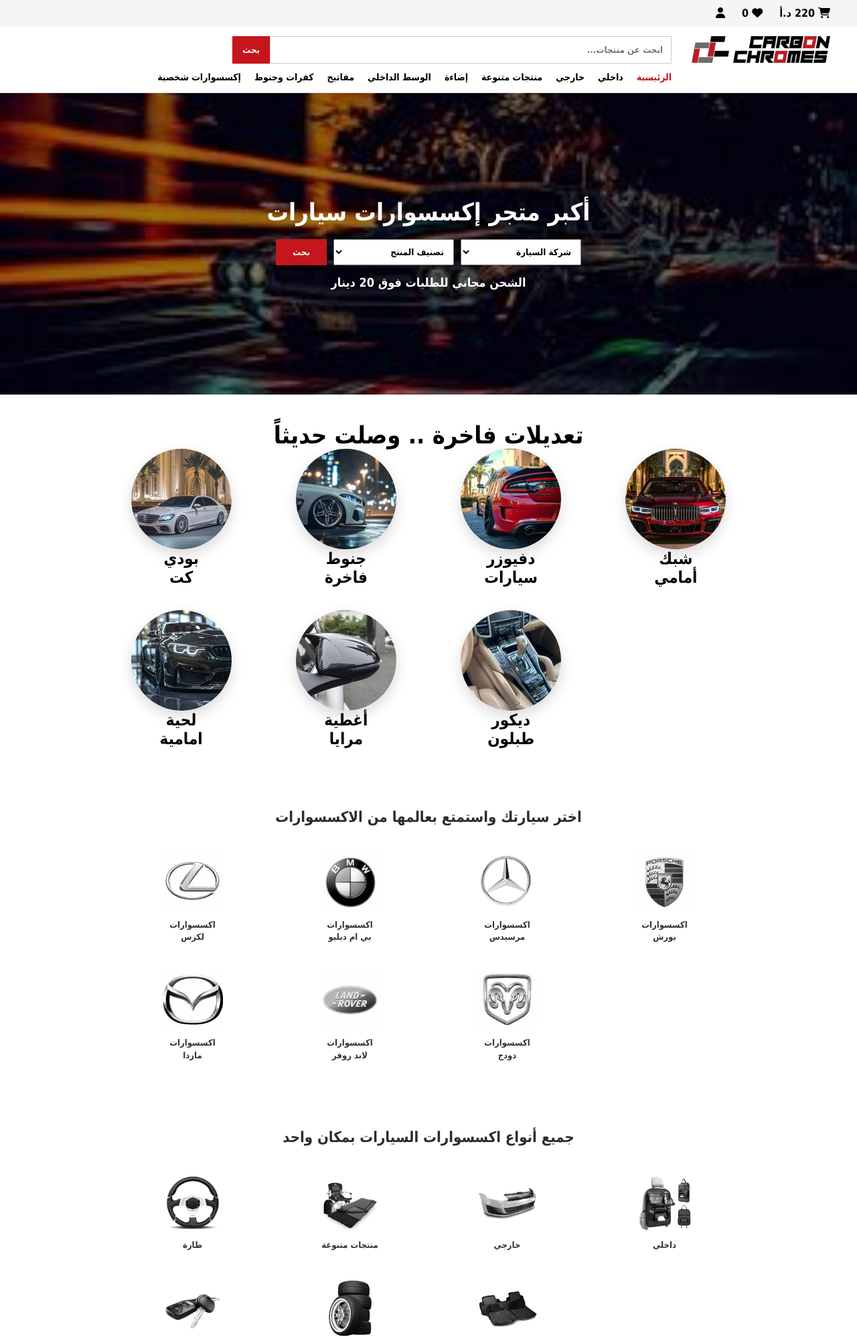
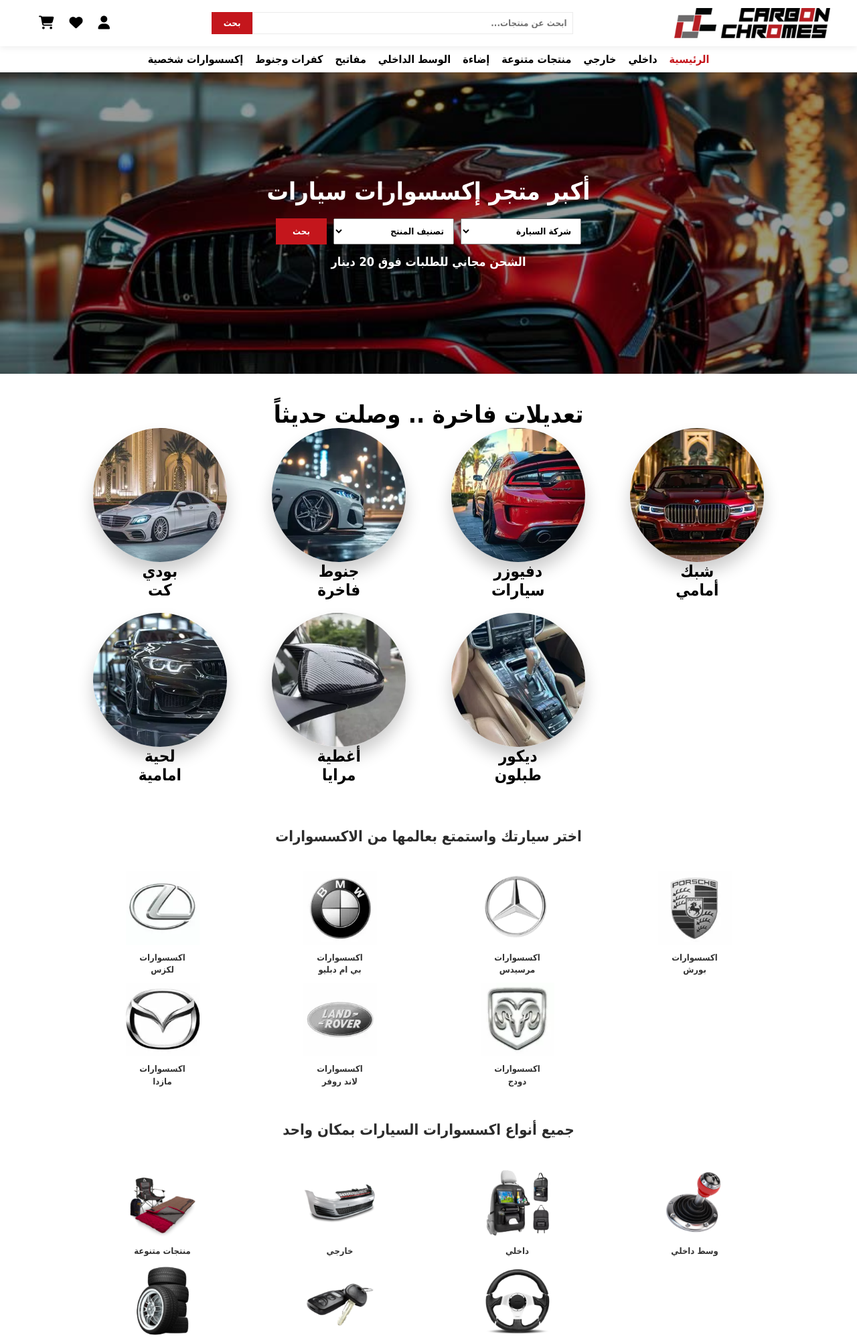
Before and after one commit to abdok03/project-e-commerce, a PHP site: page /html/index.html in a window 1280 px wide. Shown: the top 1999 px of the page at 67% size. Run offline with PHP 8.4, Linux system fonts and the light colour scheme.

Commit message:
my edits

```diff
--- a/css/style.css
+++ b/css/style.css
@@ -5,96 +5,85 @@
     font-family: Tahoma, Arial;
     font-weight: 600;
 }
-
-body {
+body{
     background: #fff;
     color: #000;
-}
-
-.top-bar {
-    background: #f5f5f5;
-    padding: 10px 40px;
 }
 
 .icons span {
     margin-left: 20px;
     cursor: pointer;
 }
-.navbar {
-    display: flex;
-    align-items: flex-start;
-    padding: 15px 40px;
-    border-bottom: 1px solid #ddd;
+
+.navbar{
+    display:flex;
+    justify-content:space-between;
+    align-items:center;
+    padding:12px 40px;
+    background:white;
+    box-shadow:0 2px 10px rgba(0,0,0,0.08);
+
+    position: sticky;
+    top:0;
+    z-index:9999;
+    background:#fff;
 }
 
-.logo {
-    height: 40px;
-    margin-left: 30px;
+.logo{
+    height:45px;
 }
 
-.nav-center {
-    display: flex;
-    flex-direction: column;
+/* Search */
+.search-box{
+    display:flex;
+    width:45%;
 }
 
-.search-box {
-    display: flex;
+.search-box input{
+    flex:1;
+    padding:8px;
+    border:1px solid #ebebeb;
 }
 
-.search-box input {
-    padding: 8px;
-    width: 220px;
-    border: 1px solid #ccc;
+.search-box button{
+    background:#c4161c;
+    color:white;
+    border:none;
+    padding:8px 18px;
 }
 
-.search-box button {
-    background: #c4161c;
-    color: white;
-    border: none;
-    padding: 8px 15px;
+/* Icons */
+.icons i{
+    font-size:20px;
+    margin-left:18px;
+    cursor:pointer;
+    color:black;
 }
 
-.menu {
-    list-style: none;
-    display: flex;
-    gap: 20px;
-    margin-top: 12px;
+/* Menu */
+.menu{
+    display:flex;
+    justify-content:center;
+    gap:18px;
+    padding:10px 0;
+    list-style:none;
 }
 
-.menu li {
-    cursor: pointer;
-    font-size: 14px;
+.menu li{
+    cursor:pointer;
 }
 
-.menu .active {
-    color: #c4161c;
-    font-weight: bold;
-}
-
-
-.search-box {
-    display: flex;
-}
-
-.search-box input {
-    padding: 12px;
-    width: 600px;
-    border: 1px solid #ccc;
-}
-
-.search-box button {
-    background: #c4161c;
-    color: white;
-    border: none;
-    padding: 8px 15px;
+.menu .active,
+.menu li:hover{
+    color:#c4161c;
 }
 
 .hero {
     position: relative;
     height: 450px;
-    background: url("../assets/images.png") center/cover no-repeat;
+    background: url("../assets/mercedes-lip.jpg") no-repeat center center/cover;
+    background-attachment: fixed;
 }
-
 .overlay {
     position: absolute;
     width: 100%;
@@ -145,15 +134,16 @@ body {
     padding: 40px 0;
     font-size: 24px;
 }
+
 .categories {
     display: grid;
     grid-template-columns: repeat(4, 1fr);
-    gap: 35px;
-    max-width: 950px;
+    gap: 20px;
+    max-width: 1050px;
     margin: auto;
     text-align: center;
+    justify-items: center;
 }
-
 .category {
     display: flex;
     flex-direction: column;
@@ -161,11 +151,11 @@ body {
 }
 
 .circle {
-    width: 150px;
-    height: 150px;
+    width: 200px;
+    height: 200px;
     border-radius: 50%;
     overflow: hidden;
-    box-shadow: 0 8px 20px rgba(0,0,0,0.15);
+    box-shadow: 0 15px 25px rgba(0,0,0,0.2);
     transition: 0.3s;
 }
 
@@ -175,31 +165,38 @@ body {
     object-fit: cover;
 }
 
-.category span {
-    margin-top: 10px;
-    font-size: 14px;
-    font-weight: bold;
-    color: #2c2c2c;
-    line-height: 1.4;
+.category:nth-child(5){
+    grid-column: 2 / 3;
 }
 
-.category:nth-child(5) {
-    grid-column: 2 / 3;
-}
-.category:nth-child(6) {
+.category:nth-child(6){
     grid-column: 3 / 4;
 }
-.category:nth-child(7) {
+
+.category:nth-child(7){
     grid-column: 4 / 5;
 }
 
+
 .category:hover .circle {
-    transform: scale(1.05);
+    transform: scale(1.06);
 }
+
+.category span{
+    margin-top: 12px;
+    font-size:18px;
+    font-weight:bold;
+}
+
+
+
+
+
+
 
 .brands-section {
     text-align: center;
-    padding: 50px 20px;
+    padding: 25px 20px;
 }
 
 .brands-section h2 {
@@ -211,9 +208,10 @@ body {
 .brands {
     display: grid;
     grid-template-columns: repeat(4, 1fr);
-    gap: 40px;
-    max-width: 900px;
+    gap: 10px;
+    max-width: 1050px;
     margin: auto;
+    align-items: start;
 }
 
 .brand {
@@ -223,9 +221,9 @@ body {
 }
 
 .brand img {
-    width: 90px;
-    height: auto;
-    filter: grayscale(100%);
+    width: 110px;
+    height: 110px;
+    object-fit: contain;
     transition: 0.3s;
 }
 
@@ -263,6 +261,8 @@ body {
         grid-column: auto;
     }
 }
+
+
 
 .products-section {
     padding: 50px 20px;
--- a/html/index.html
+++ b/html/index.html
@@ -9,22 +9,19 @@
 </head>
 <body>
 
-<div class="top-bar">
-    <div class="icons">
-        <span><i class="fa fa-shopping-cart"></i> 220 د.أ</span>
-        <span><i class="fa fa-heart"></i> 0</span>
-        <span><i class="fa fa-user"></i></span>
-    </div>
-</div>
-
 <nav class="navbar">
     <img src="../assets/logo.png" class="logo">
-
-    <div class="nav-center">
     <div class="search-box">
         <input type="text" placeholder="ابحث عن منتجات...">
         <button>بحث</button>
     </div>
+    <div class="icons">
+        <a href="login.html"><i class="fa fa-user"></i></a>
+        <i class="fa fa-heart"></i>
+        <i class="fa fa-shopping-cart"></i>
+    </div>
+
+</nav>
 
 <ul class="menu">
     <li class="active">الرئيسية</li>
@@ -37,8 +34,7 @@
     <li>كفرات وجنوط</li>
     <li>إكسسوارات شخصية</li>
 </ul>
-    </div>
-</nav>
+
 
 <section class="hero">
     <div class="overlay"></div>
@@ -160,6 +156,12 @@
     <h2>جميع أنواع اكسسوارات السيارات بمكان واحد</h2>
 
     <div class="brands">
+
+        <div class="brand">
+            <img src="../assets/وسط-داخلي-150x150.png">
+            <p>وسط داخلي</p>
+        </div>
+
         <div class="brand">
             <img src="../assets/تنسيق-داخلي-150x150.png">
             <p>داخلي</p>
@@ -181,19 +183,18 @@
         </div>
 
         <div class="brand second">
-            <img src="../assets/أرضيات-150x150.png">
-            <p> ارضيات</p>
+            <img src="../assets/مفاتيح-150x150.png">
+            <p>مفاتيح</p>
         </div>
+
 
         <div class="brand second">
             <img src="../assets/كفرات-والجنوط-150x150.png">
             <p> كفرات وجنوط</p>
         </div>
 
-        <div class="brand second">
-            <img src="../assets/مفاتيح-150x150.png">
-            <p>مفاتيح</p>
-        </div>
+
+
     </div>
 </section>
 
```
Also changed, not shown: css/login.css (added, +73 -0 lines), html/login.html (added, +48 -0 lines), assets/mercedes-lip.jpg (added). Lines whose indentation alone changed are shown as unchanged.
